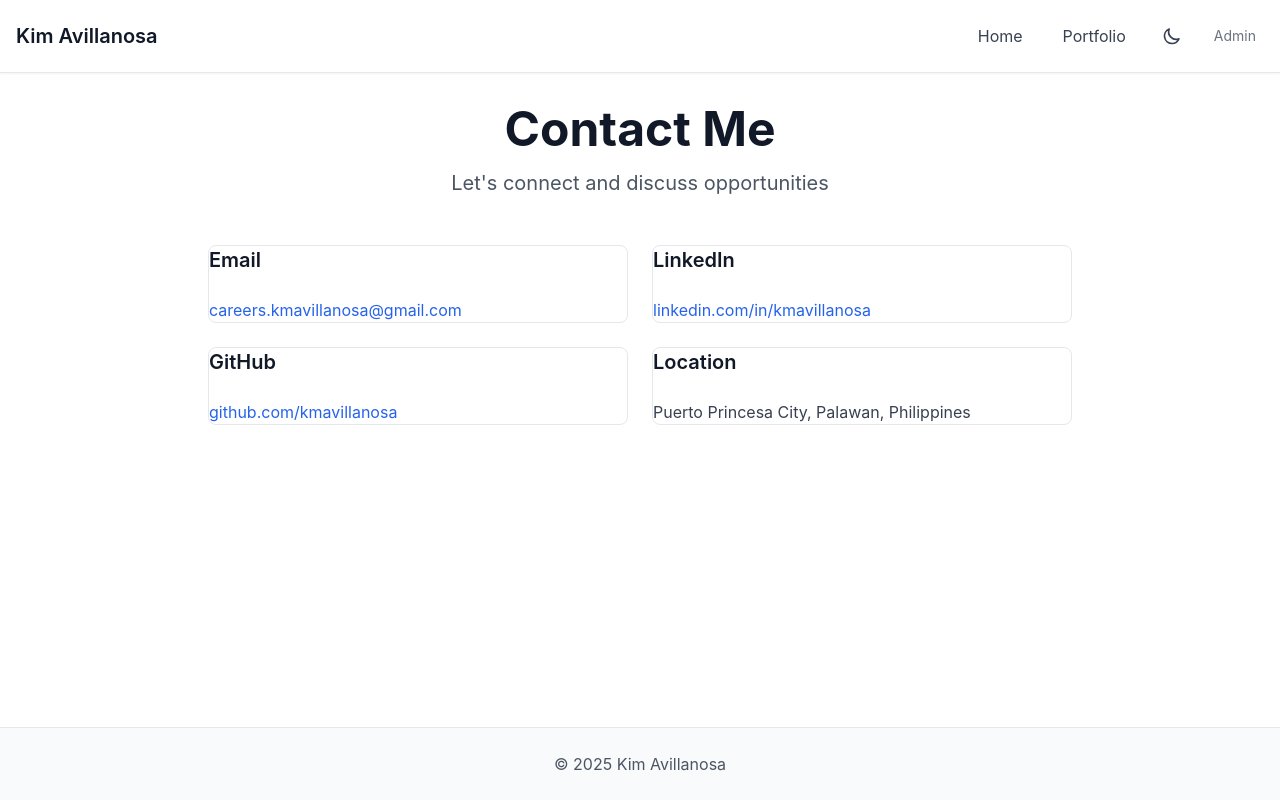
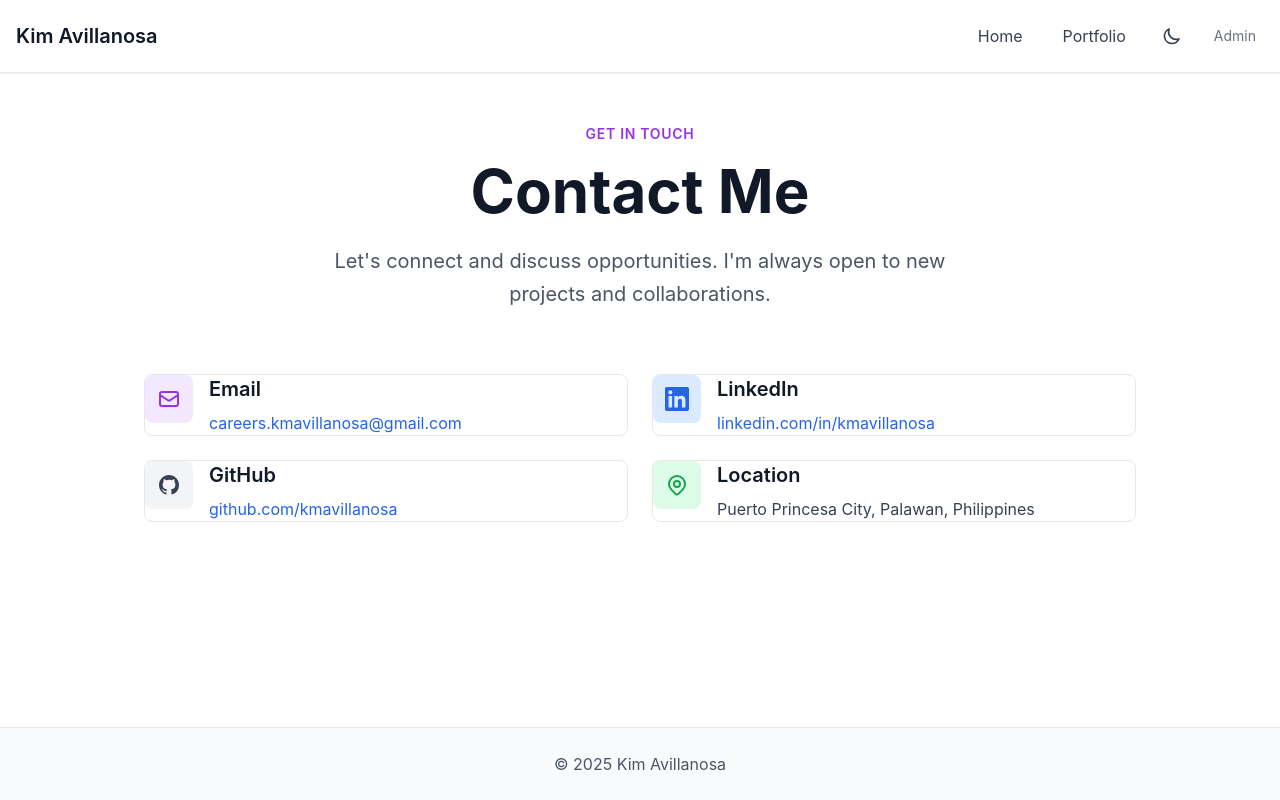
Before and after one commit to kmavillanosa/kmavillanosa, a React (Vite) app in the folder app/: page /kmavillanosa/contact in a window 1280 px wide. Built offline with nearby package versions, Linux system fonts and the light colour scheme; no server answers.

Commit message:
change cards

```diff
--- a/app/src/pages/ContactPage.tsx
+++ b/app/src/pages/ContactPage.tsx
@@ -2,50 +2,92 @@
 
 function ContactPage() {
 	return (
-		<div className="max-w-4xl mx-auto px-4 py-8">
-			<header className="text-center mb-12">
-				<h1 className="text-4xl md:text-5xl font-bold text-gray-900 dark:text-white mb-4">Contact Me</h1>
-				<p className="text-xl text-gray-600 dark:text-gray-400">Let's connect and discuss opportunities</p>
+		<div className="max-w-5xl mx-auto px-4 py-12">
+			<header className="text-center mb-16">
+				<div className="inline-block mb-4">
+					<span className="text-purple-600 dark:text-purple-400 font-semibold text-sm uppercase tracking-wider">Get In Touch</span>
+				</div>
+				<h1 className="text-4xl md:text-5xl lg:text-6xl font-bold text-gray-900 dark:text-white mb-6">Contact Me</h1>
+				<p className="text-xl text-gray-600 dark:text-gray-400 max-w-2xl mx-auto leading-relaxed">
+					Let's connect and discuss opportunities. I'm always open to new projects and collaborations.
+				</p>
 			</header>
 
 			<div className="grid grid-cols-1 md:grid-cols-2 gap-6">
-				<Card className="bg-white dark:bg-gray-800 border-gray-200 dark:border-gray-700">
+				<Card className="bg-white dark:bg-gray-800 border-gray-200 dark:border-gray-700 hover:shadow-lg transition-all duration-300 transform hover:-translate-y-1">
+					<div className="flex items-start gap-4">
+						<div className="flex-shrink-0 w-12 h-12 rounded-lg bg-purple-100 dark:bg-purple-900/30 flex items-center justify-center">
+							<svg className="w-6 h-6 text-purple-600 dark:text-purple-400" fill="none" stroke="currentColor" viewBox="0 0 24 24">
+								<path strokeLinecap="round" strokeLinejoin="round" strokeWidth={2} d="M3 8l7.89 5.26a2 2 0 002.22 0L21 8M5 19h14a2 2 0 002-2V7a2 2 0 00-2-2H5a2 2 0 00-2 2v10a2 2 0 002 2z" />
+							</svg>
+						</div>
+						<div className="flex-1">
 							<h3 className="text-xl font-semibold text-gray-900 dark:text-white mb-2">Email</h3>
 							<a
 								href="mailto:careers.kmavillanosa@gmail.com"
-						className="text-blue-600 dark:text-blue-400 hover:text-blue-700 dark:hover:text-blue-300"
+								className="text-blue-600 dark:text-blue-400 hover:text-blue-700 dark:hover:text-blue-300 transition-colors break-all"
 							>
 								careers.kmavillanosa@gmail.com
 							</a>
+						</div>
+					</div>
 				</Card>
 
-				<Card className="bg-white dark:bg-gray-800 border-gray-200 dark:border-gray-700">
+				<Card className="bg-white dark:bg-gray-800 border-gray-200 dark:border-gray-700 hover:shadow-lg transition-all duration-300 transform hover:-translate-y-1">
+					<div className="flex items-start gap-4">
+						<div className="flex-shrink-0 w-12 h-12 rounded-lg bg-blue-100 dark:bg-blue-900/30 flex items-center justify-center">
+							<svg className="w-6 h-6 text-blue-600 dark:text-blue-400" fill="currentColor" viewBox="0 0 24 24">
+								<path d="M20.447 20.452h-3.554v-5.569c0-1.328-.027-3.037-1.852-3.037-1.853 0-2.136 1.445-2.136 2.939v5.667H9.351V9h3.414v1.561h.046c.477-.9 1.637-1.85 3.37-1.85 3.601 0 4.267 2.37 4.267 5.455v6.286zM5.337 7.433c-1.144 0-2.063-.926-2.063-2.065 0-1.138.92-2.063 2.063-2.063 1.14 0 2.064.925 2.064 2.063 0 1.139-.925 2.065-2.064 2.065zm1.782 13.019H3.555V9h3.564v11.452zM22.225 0H1.771C.792 0 0 .774 0 1.729v20.542C0 23.227.792 24 1.771 24h20.451C23.2 24 24 23.227 24 22.271V1.729C24 .774 23.2 0 22.222 0h.003z"/>
+							</svg>
+						</div>
+						<div className="flex-1">
 							<h3 className="text-xl font-semibold text-gray-900 dark:text-white mb-2">LinkedIn</h3>
 							<a
 								href="https://linkedin.com/in/kmavillanosa"
 								target="_blank"
 								rel="noopener noreferrer"
-						className="text-blue-600 dark:text-blue-400 hover:text-blue-700 dark:hover:text-blue-300"
+								className="text-blue-600 dark:text-blue-400 hover:text-blue-700 dark:hover:text-blue-300 transition-colors"
 							>
 								linkedin.com/in/kmavillanosa
 							</a>
+						</div>
+					</div>
 				</Card>
 
-				<Card className="bg-white dark:bg-gray-800 border-gray-200 dark:border-gray-700">
+				<Card className="bg-white dark:bg-gray-800 border-gray-200 dark:border-gray-700 hover:shadow-lg transition-all duration-300 transform hover:-translate-y-1">
+					<div className="flex items-start gap-4">
+						<div className="flex-shrink-0 w-12 h-12 rounded-lg bg-gray-100 dark:bg-gray-700 flex items-center justify-center">
+							<svg className="w-6 h-6 text-gray-700 dark:text-gray-300" fill="currentColor" viewBox="0 0 24 24">
+								<path fillRule="evenodd" d="M12 2C6.477 2 2 6.484 2 12.017c0 4.425 2.865 8.18 6.839 9.504.5.092.682-.217.682-.483 0-.237-.008-.868-.013-1.703-2.782.605-3.369-1.343-3.369-1.343-.454-1.158-1.11-1.466-1.11-1.466-.908-.62.069-.608.069-.608 1.003.07 1.531 1.032 1.531 1.032.892 1.53 2.341 1.088 2.91.832.092-.647.35-1.088.636-1.338-2.22-.253-4.555-1.113-4.555-4.951 0-1.093.39-1.988 1.029-2.688-.103-.253-.446-1.272.098-2.65 0 0 .84-.27 2.75 1.026A9.564 9.564 0 0112 6.844c.85.004 1.705.115 2.504.337 1.909-1.296 2.747-1.027 2.747-1.027.546 1.379.202 2.398.1 2.651.64.7 1.028 1.595 1.028 2.688 0 3.848-2.339 4.695-4.566 4.943.359.309.678.92.678 1.855 0 1.338-.012 2.419-.012 2.747 0 .268.18.58.688.482A10.019 10.019 0 0022 12.017C22 6.484 17.522 2 12 2z" clipRule="evenodd" />
+							</svg>
+						</div>
+						<div className="flex-1">
 							<h3 className="text-xl font-semibold text-gray-900 dark:text-white mb-2">GitHub</h3>
 							<a
 								href="https://github.com/kmavillanosa"
 								target="_blank"
 								rel="noopener noreferrer"
-						className="text-blue-600 dark:text-blue-400 hover:text-blue-700 dark:hover:text-blue-300"
+								className="text-blue-600 dark:text-blue-400 hover:text-blue-700 dark:hover:text-blue-300 transition-colors"
 							>
 								github.com/kmavillanosa
 							</a>
+						</div>
+					</div>
 				</Card>
 
-				<Card className="bg-white dark:bg-gray-800 border-gray-200 dark:border-gray-700">
+				<Card className="bg-white dark:bg-gray-800 border-gray-200 dark:border-gray-700 hover:shadow-lg transition-all duration-300 transform hover:-translate-y-1">
+					<div className="flex items-start gap-4">
+						<div className="flex-shrink-0 w-12 h-12 rounded-lg bg-green-100 dark:bg-green-900/30 flex items-center justify-center">
+							<svg className="w-6 h-6 text-green-600 dark:text-green-400" fill="none" stroke="currentColor" viewBox="0 0 24 24">
+								<path strokeLinecap="round" strokeLinejoin="round" strokeWidth={2} d="M17.657 16.657L13.414 20.9a1.998 1.998 0 01-2.827 0l-4.244-4.243a8 8 0 1111.314 0z" />
+								<path strokeLinecap="round" strokeLinejoin="round" strokeWidth={2} d="M15 11a3 3 0 11-6 0 3 3 0 016 0z" />
+							</svg>
+						</div>
+						<div className="flex-1">
 							<h3 className="text-xl font-semibold text-gray-900 dark:text-white mb-2">Location</h3>
 							<p className="text-gray-700 dark:text-gray-300">Puerto Princesa City, Palawan, Philippines</p>
+						</div>
+					</div>
 				</Card>
 			</div>
 		</div>
```
Also changed, not shown: 5 other files (tests, documents, lock files or other folders). Lines whose indentation alone changed are shown as unchanged.
